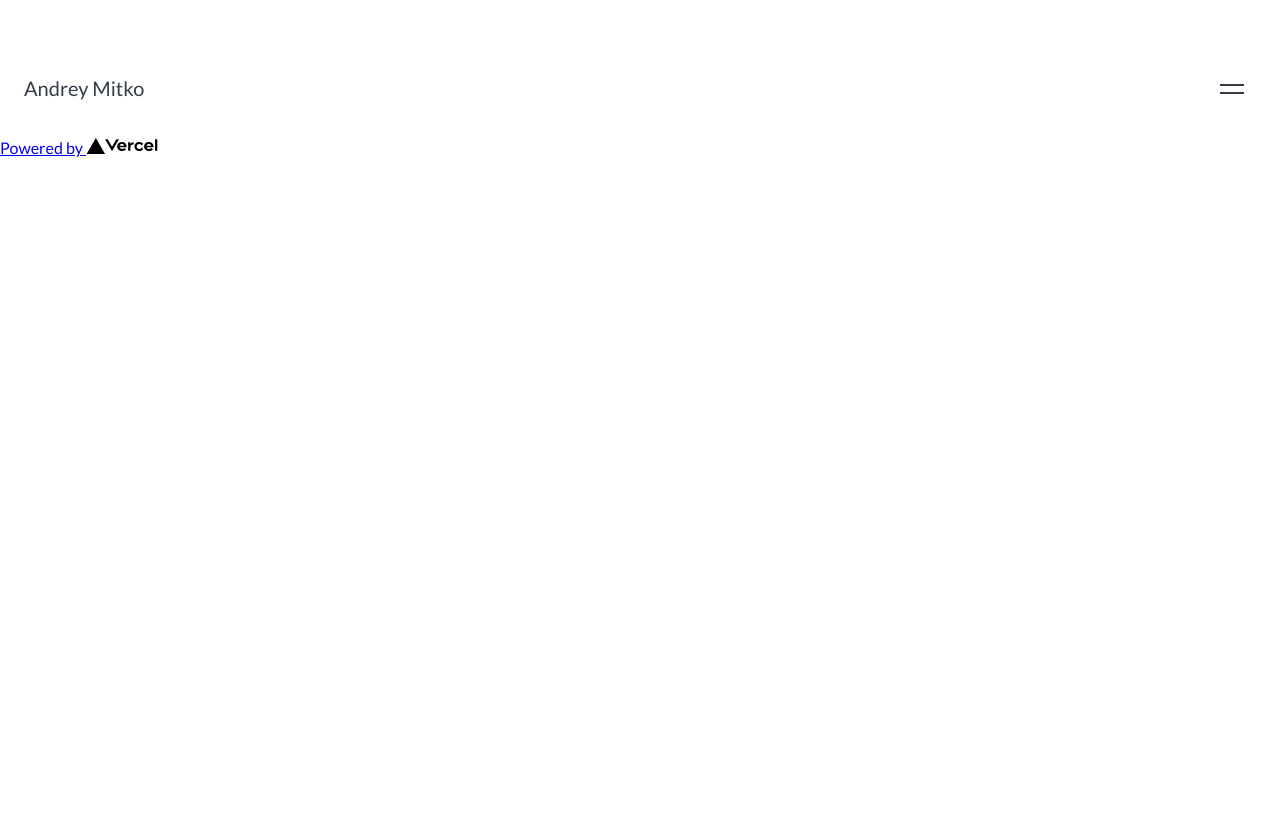
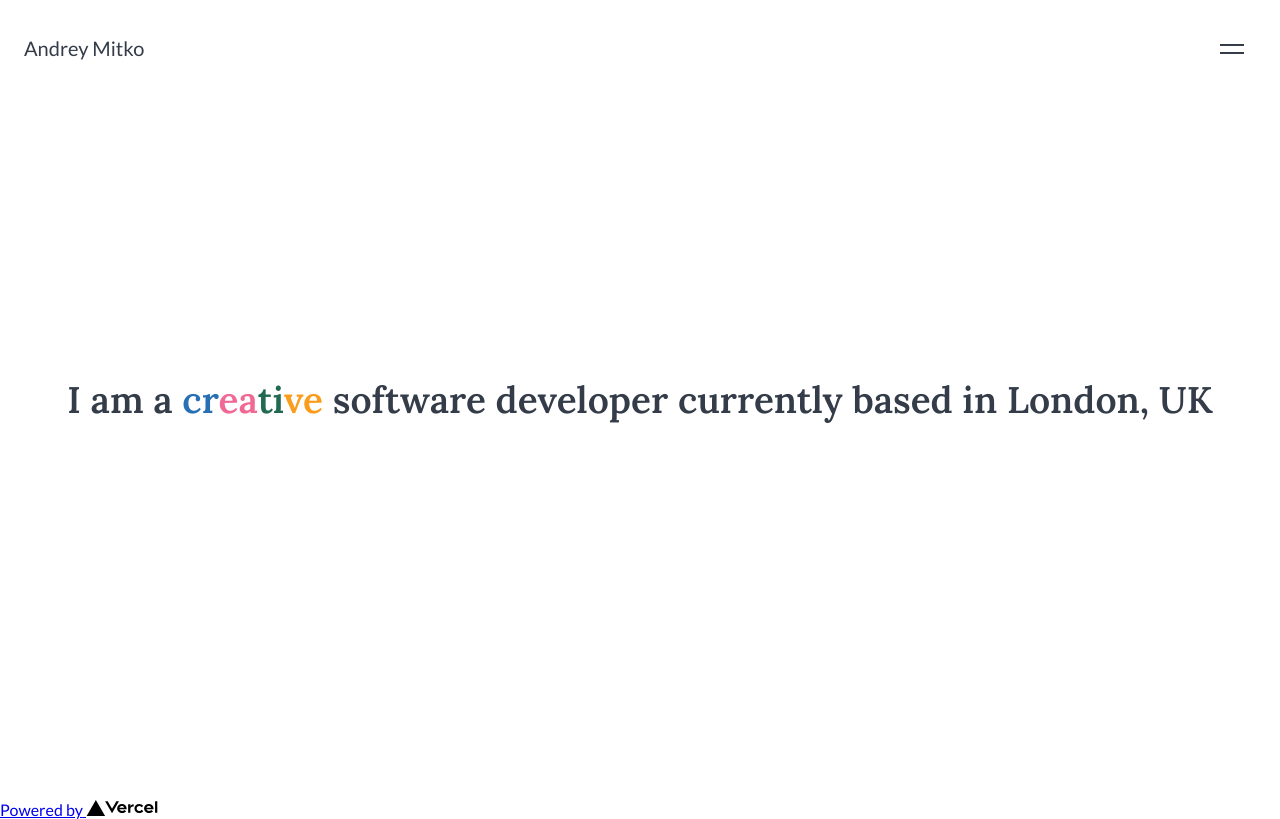
Before and after one commit to andrey-mitko/andreymitko.com.v2, a Next.js app: page / in a window 1280 px wide. Built offline with nearby package versions, Linux system fonts and the light colour scheme.

Commit message:
Navbar improvements, HeroSection

```diff
--- /dev/null
+++ b/components/HeroSection/index.tsx
@@ -0,0 +1,27 @@
+import React, { useState } from "react";
+import {
+  HeroText,
+  HeroWrapper,
+  BlueText,
+  PinkText,
+  GreenText,
+  OrangeText,
+} from "./styles";
+
+type Props = {};
+
+const HeroSection = (props: Props) => {
+  return (
+    <HeroWrapper>
+      <HeroText>
+        I am a <BlueText>cr</BlueText>
+        <PinkText>ea</PinkText>
+        <GreenText>ti</GreenText>
+        <OrangeText>ve</OrangeText> software developer currently based in
+        London, UK
+      </HeroText>
+    </HeroWrapper>
+  );
+};
+
+export default HeroSection;
--- /dev/null
+++ b/components/HeroSection/styles.tsx
@@ -0,0 +1,32 @@
+import styled from "styled-components";
+import { Section } from "../../styles/styles";
+
+export const HeroWrapper = styled(Section)`
+  display: flex;
+  justify-content: center;
+  align-items: center;
+  height: 100vh;
+`;
+
+export const HeroText = styled.h1`
+  font-family: var(--font-lora);
+  font-size: 37px;
+  font-weight: 600;
+  line-height: 1.2;
+`;
+
+export const BlueText = styled.span`
+  color: var(--color-blue);
+`;
+
+export const PinkText = styled.span`
+  color: var(--color-pink);
+`;
+
+export const GreenText = styled.span`
+  color: var(--color-green);
+`;
+
+export const OrangeText = styled.span`
+  color: var(--color-orange);
+`;
--- a/components/Navbar/index.tsx
+++ b/components/Navbar/index.tsx
@@ -9,7 +9,7 @@ const Navbar = (props: Props) => {
   return (
     <NavWrapper>
       <Title className="noselect">Andrey Mitko</Title>
-      <nav>
+      <nav className="nofocus">
         <Hamburger
           distance="sm"
           duration={0.3}
--- a/components/Navbar/styles.tsx
+++ b/components/Navbar/styles.tsx
@@ -1,12 +1,15 @@
 import styled from "styled-components";
 
 export const NavWrapper = styled.div`
+  position: fixed;
+  top: 0;
+  left: 0;
+  right: 0;
   display: flex;
   justify-content: space-between;
   align-items: center;
   background-color: white;
   padding: 24px;
-  margin-top: 40px;
 `;
 
 export const Title = styled.h1`
--- a/pages/index.tsx
+++ b/pages/index.tsx
@@ -1,6 +1,7 @@
 import type { NextPage } from "next";
 import Head from "next/head";
 import Image from "next/image";
+import HeroSection from "../components/HeroSection";
 import Navbar from "../components/Navbar";
 
 const Home: NextPage = () => {
@@ -15,7 +16,9 @@ const Home: NextPage = () => {
         <link rel="icon" href="/favicon.ico" />
       </Head>
       <Navbar />
-      <main></main>
+      <main>
+        <HeroSection />
+      </main>
 
       <footer>
         <a
--- a/styles/styles.tsx
+++ b/styles/styles.tsx
@@ -9,6 +9,17 @@ export const GlobalStyle = createGlobalStyle`
         -ms-user-select: none; /* Internet Explorer/Edge */
         user-select: none; /* Non-prefixed version, currently
                                     supported by Chrome, Edge, Opera and Firefox */
+    }
+
+    .nofocus {
+      -webkit-tap-highlight-color: transparent;
+      -webkit-touch-callout: none;
+      -webkit-user-select: none;
+      -khtml-user-select: none;
+      -moz-user-select: none;
+      -ms-user-select: none;
+      user-select: none;
+      -webkit-tap-highlight-color: transparent !important;
     }
 
     :root {
@@ -39,6 +50,10 @@ export const GlobalStyle = createGlobalStyle`
 
     body {
         font-family: var(--font-lato);
+        color: var(--color-black100);
     }
+`;
 
+export const Section = styled.div`
+  padding: 0 24px 0 24px;
 `;
```
